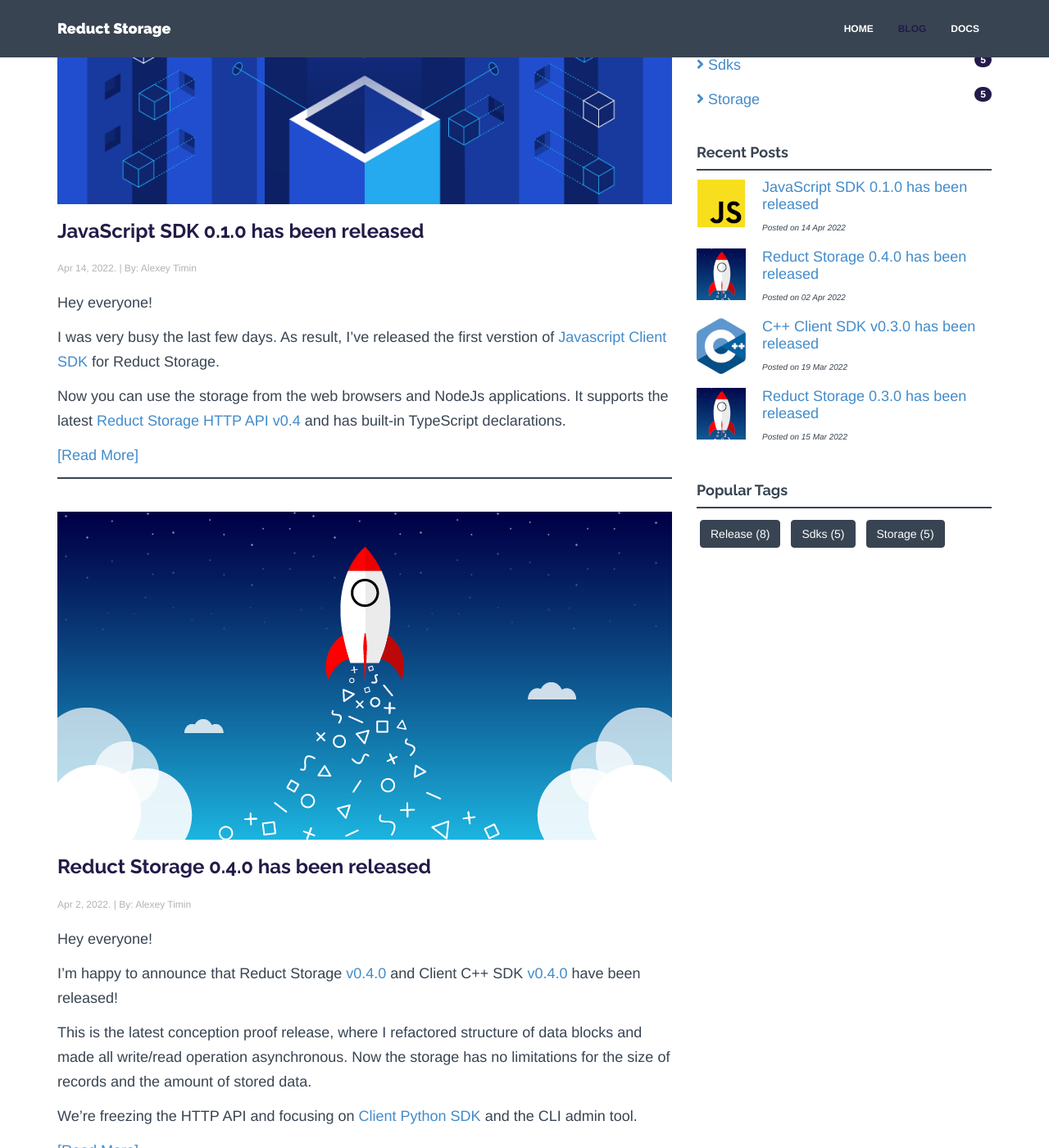
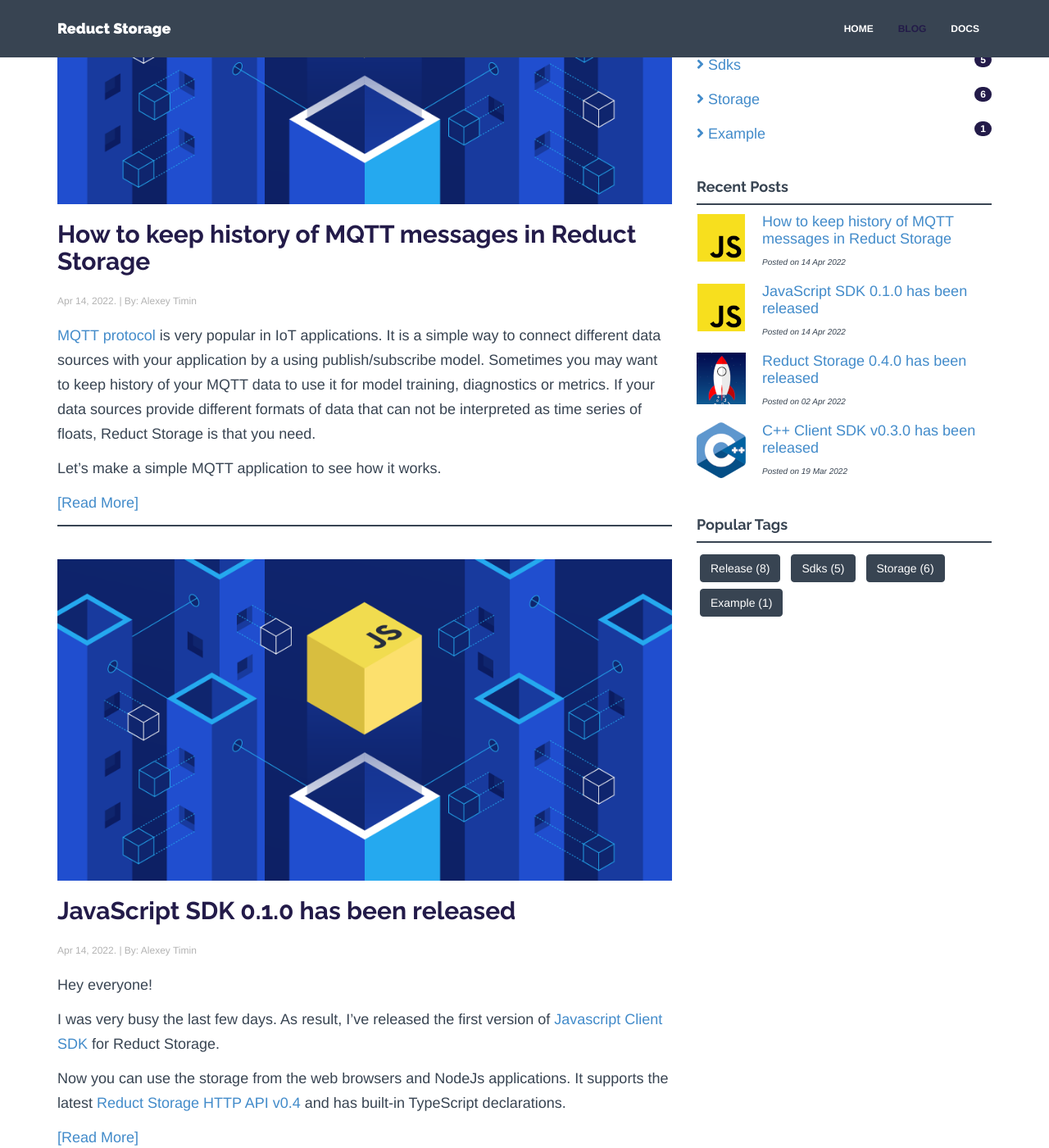
Before and after one commit to reductstore/homepage, a Jekyll site: the page built from blog.html, in a window 1280 px wide and 1400 px high, scrolled down 390 px. Shown: the whole window at 82% size. Built offline with Jekyll 4.4.1, drawn with Linux system fonts in a browser that asks for light colours; nearby versions of some CDN libraries; some of the changed text lies outside the part shown.

````diff
--- a/_posts/2022-04-14-reduct-js-v0.1.0.md
+++ b/_posts/2022-04-14-reduct-js-v0.1.0.md
@@ -12,7 +12,7 @@
 ---
 Hey everyone!
 
-I was very busy the last few days. As result, I've released the first verstion of
+I was very busy the last few days. As result, I've released the first version of
 [Javascript Client SDK](https://github.com/reduct-storage/reduct-js) for
 Reduct Storage.
 
@@ -22,7 +22,7 @@
 
 <!--more-->
 
-#### Getting Started
+### Getting Started
 
 You can install the SDK as an [NPM package](https://www.npmjs.com/package/reduct-js):
 
@@ -57,7 +57,7 @@
   .catch((err) => console.error("oops: ", err));
 ```
 
-#### Documentations
+### Documentations
 
 * [Reduct Storage][1]
 * [JavaScript Client SDK][2]
--- /dev/null
+++ b/_posts/2022-04-15-keep-history-mqtt.md
@@ -0,0 +1,87 @@
+---
+layout: post
+title: "How to keep history of MQTT messages in Reduct Storage"
+date: 2022-04-14 00:00:46
+author: Alexey Timin
+categories:
+- Storage
+- SDKs
+- Example
+img: js.png
+thumb: js.png
+---
+
+[MQTT protocol][4] is very popular in IoT applications. It is a simple way to connect different data sources
+with your application by a using publish/subscribe model. Sometimes you may want to keep history of your MQTT data to use
+it for model training, diagnostics or metrics. If your data sources provide different formats of data that can
+not be interpreted as time series of floats, Reduct Storage is that you need.
+
+Let's make a simple MQTT application to see how it works.
+
+<!--more-->
+
+### Pre-requirements
+
+For this usage example we need to meet the following requirements:
+
+* Linux AMD64
+* Docker and Docker Compose
+* NodeJS >= 16
+
+If you're an Ubuntu user, use this command to install the dependencies:
+
+```
+sudo apt-get update
+sudo apt-get install docker-compose nodejs
+```
+
+### Run MQTT Broker and Reduct Storage with Docker Compose
+
+The easiest way to run the broker and the storage is to use Docker Compose. So we should create a `docker-compose.yml`
+file in the example's folder with the services:
+
+```yaml
+version: "3"
+services:
+  reduct-storage:
+    image: ghcr.io/reduct-storage/reduct-storage:latest
+    volumes:
+      - ./data:/data
+    ports:
+      - "8383:8383"
+
+  mqtt-broker:
+    image: eclipse-mosquitto:1.6
+    ports:
+      - "1883:1883"
+```
+
+Then run the configuration:
+
+```
+docker-compose up
+```
+
+Docker Compose downloaded the images and run the containers. Pay attention that we published ports 1883 for MQTT
+protocol and 8383 for [Reduct HTTP API](https://docs.reduct-storage.dev/http-api).
+
+### Write NodeJS script
+
+Now we're ready to make hands dirty with code. Let's initialize the NPM package and install [MQTT Client](https://www.npmjs.com/package/async-mqtt) and
+[JavaScript Client SDK](https://www.npmjs.com/package/reduct-js).
+
+```
+npm init
+npm install --save reduct-js async-mqtt
+```
+
+### Links
+
+* [Reduct Storage][1]
+* [JavaScript Client SDK][2]
+* [Mosquitto MQTT Broker][3]
+
+[1]:(https://docs.reduct-storage.dev)
+[2]:(https://reduct-js.readthedocs.io/en/latest/)
+[3]:(https://mosquitto.org/)
+[4]:(https://mqtt.org/)
--- a/blog.html
+++ b/blog.html
@@ -15,7 +15,7 @@
                 <a href="{{ post.url | prepend: site.baseurl }}">
                     <img class="img-responsive" src="{{ "/assets/img/blog/" | prepend: site.baseurl }}{{ post.img }}">
                 </a>
-                <a href="{{ post.url | prepend: site.baseurl }}"><h3 class="ctitle">{{ post.title }}</h3></a>
+                <a href="{{ post.url | prepend: site.baseurl }}"><h2 class="ctitle">{{ post.title }}</h2></a>
                 <p><csmall>{{ post.date | date: "%b %-d, %Y" }}. | By: {{ post.author }}</csmall></p>
                 {{ post.excerpt }}
                 <p><a href="{{ post.url | prepend: site.baseurl }}">[Read More]</a></p>
--- a/category.html
+++ b/category.html
@@ -9,7 +9,7 @@
         <div class="col-lg-8">
 
         <!-- BLOG POSTS LIST -->
-        {% for category in site.categories %}s
+        {% for category in site.categories %}
             <a class="anchor" id="{{ category.first }}"></a><h4>{{ category.first }}</h4>
             <div class="hline"></div>
             <ul class="popular-posts">
````
Also changed, not shown: _posts/2022-04-02-reduct-storage-v0.4.0.md (+0 -1 lines).
